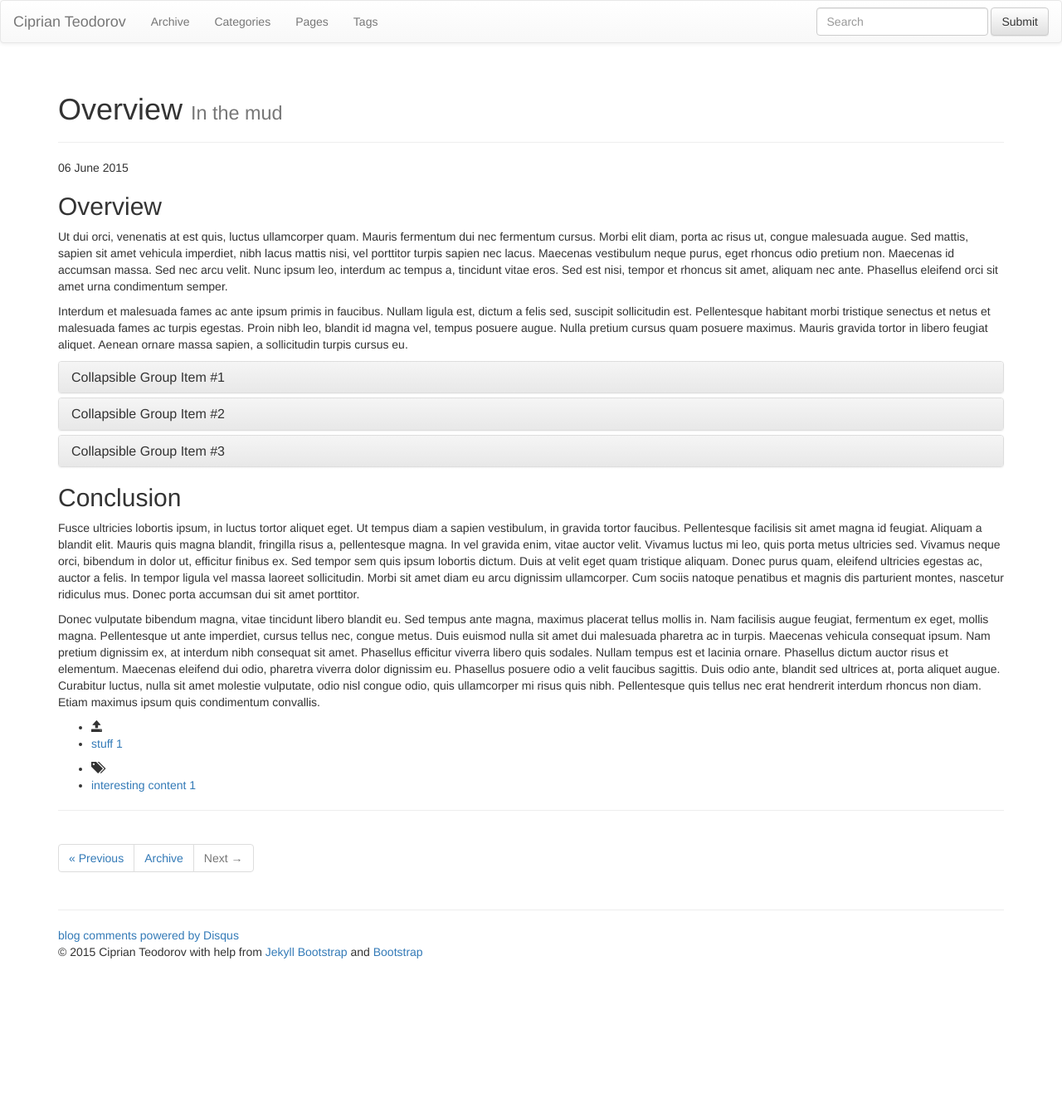
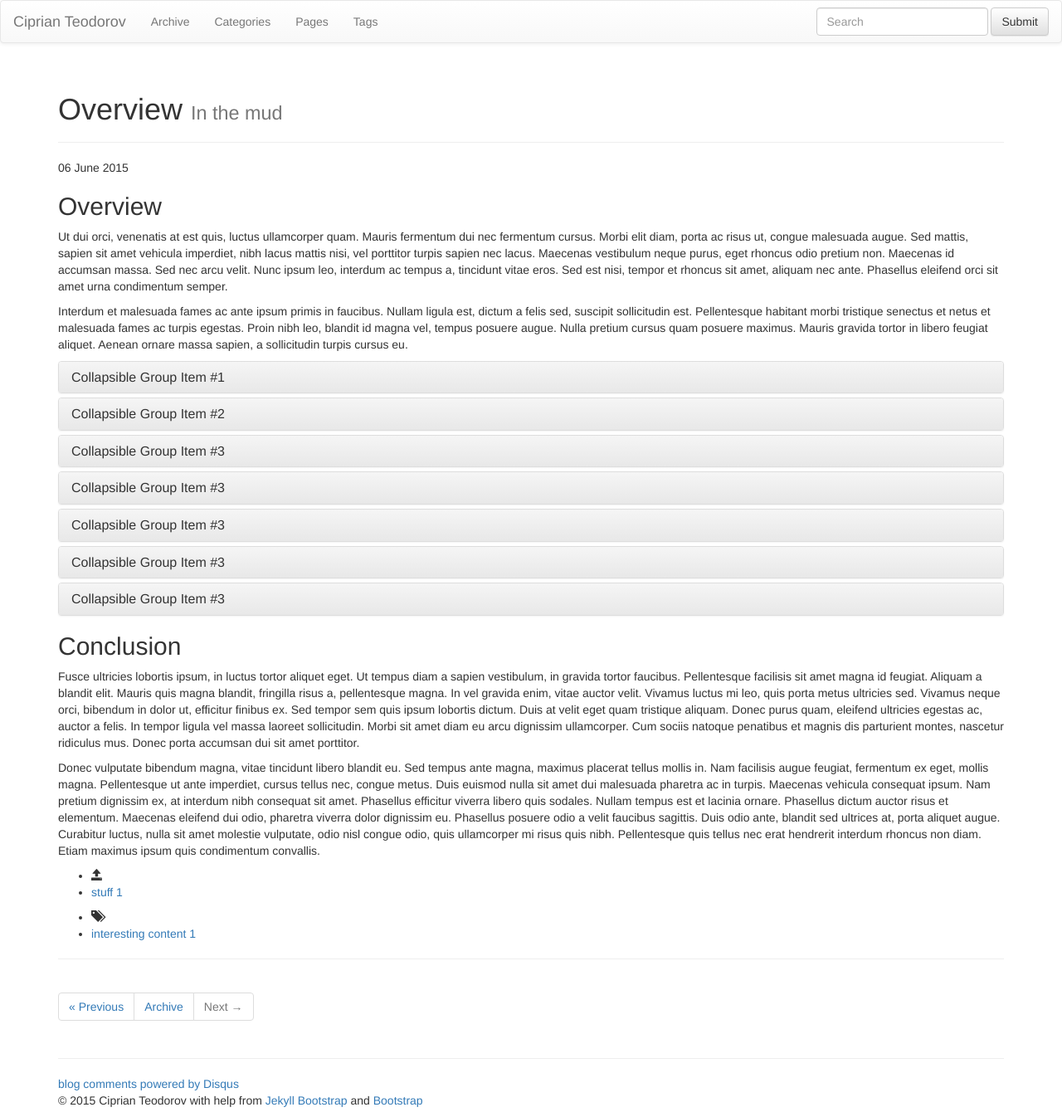
Before and after one commit to teodorov/teodorov.github.io, a Jekyll site: the page built from _posts/2015-06-06-overview.md, in a window 1280 px wide. Shown: the whole page at 83% size. Built offline with Jekyll 4.4.1, drawn with Linux system fonts in a browser that asks for light colours; nearby versions of some CDN libraries; library files that are not in the unit come from our copies; comment, search, counter and statistics services are not loaded; before the commit the page ends 1167 px from its top, so only the background shows below that.

Commit message:
many collapse

```diff
--- a/_posts/2015-06-06-overview.md
+++ b/_posts/2015-06-06-overview.md
@@ -56,6 +56,62 @@
       </div>
     </div>
   </div>
+    <div class="panel panel-default">
+    <div class="panel-heading" role="tab" id="headingThree">
+      <h4 class="panel-title">
+        <a class="collapsed" data-toggle="collapse" data-parent="#accordion" href="#collapseThree" aria-expanded="false" aria-controls="collapseThree">
+          Collapsible Group Item #3
+        </a>
+      </h4>
+    </div>
+    <div id="collapseThree" class="panel-collapse collapse" role="tabpanel" aria-labelledby="headingThree">
+      <div class="panel-body">
+        Anim pariatur cliche reprehenderit, enim eiusmod high life accusamus terry richardson ad squid. 3 wolf moon officia aute, non cupidatat skateboard dolor brunch. Food truck quinoa nesciunt laborum eiusmod. Brunch 3 wolf moon tempor, sunt aliqua put a bird on it squid single-origin coffee nulla assumenda shoreditch et. Nihil anim keffiyeh helvetica, craft beer labore wes anderson cred nesciunt sapiente ea proident. Ad vegan excepteur butcher vice lomo. Leggings occaecat craft beer farm-to-table, raw denim aesthetic synth nesciunt you probably haven't heard of them accusamus labore sustainable VHS.
+      </div>
+    </div>
+  </div>
+    <div class="panel panel-default">
+    <div class="panel-heading" role="tab" id="headingThree">
+      <h4 class="panel-title">
+        <a class="collapsed" data-toggle="collapse" data-parent="#accordion" href="#collapseThree" aria-expanded="false" aria-controls="collapseThree">
+          Collapsible Group Item #3
+        </a>
+      </h4>
+    </div>
+    <div id="collapseThree" class="panel-collapse collapse" role="tabpanel" aria-labelledby="headingThree">
+      <div class="panel-body">
+        Anim pariatur cliche reprehenderit, enim eiusmod high life accusamus terry richardson ad squid. 3 wolf moon officia aute, non cupidatat skateboard dolor brunch. Food truck quinoa nesciunt laborum eiusmod. Brunch 3 wolf moon tempor, sunt aliqua put a bird on it squid single-origin coffee nulla assumenda shoreditch et. Nihil anim keffiyeh helvetica, craft beer labore wes anderson cred nesciunt sapiente ea proident. Ad vegan excepteur butcher vice lomo. Leggings occaecat craft beer farm-to-table, raw denim aesthetic synth nesciunt you probably haven't heard of them accusamus labore sustainable VHS.
+      </div>
+    </div>
+  </div>
+    <div class="panel panel-default">
+    <div class="panel-heading" role="tab" id="headingThree">
+      <h4 class="panel-title">
+        <a class="collapsed" data-toggle="collapse" data-parent="#accordion" href="#collapseThree" aria-expanded="false" aria-controls="collapseThree">
+          Collapsible Group Item #3
+        </a>
+      </h4>
+    </div>
+    <div id="collapseThree" class="panel-collapse collapse" role="tabpanel" aria-labelledby="headingThree">
+      <div class="panel-body">
+        Anim pariatur cliche reprehenderit, enim eiusmod high life accusamus terry richardson ad squid. 3 wolf moon officia aute, non cupidatat skateboard dolor brunch. Food truck quinoa nesciunt laborum eiusmod. Brunch 3 wolf moon tempor, sunt aliqua put a bird on it squid single-origin coffee nulla assumenda shoreditch et. Nihil anim keffiyeh helvetica, craft beer labore wes anderson cred nesciunt sapiente ea proident. Ad vegan excepteur butcher vice lomo. Leggings occaecat craft beer farm-to-table, raw denim aesthetic synth nesciunt you probably haven't heard of them accusamus labore sustainable VHS.
+      </div>
+    </div>
+  </div>
+    <div class="panel panel-default">
+    <div class="panel-heading" role="tab" id="headingThree">
+      <h4 class="panel-title">
+        <a class="collapsed" data-toggle="collapse" data-parent="#accordion" href="#collapseThree" aria-expanded="false" aria-controls="collapseThree">
+          Collapsible Group Item #3
+        </a>
+      </h4>
+    </div>
+    <div id="collapseThree" class="panel-collapse collapse" role="tabpanel" aria-labelledby="headingThree">
+      <div class="panel-body">
+        Anim pariatur cliche reprehenderit, enim eiusmod high life accusamus terry richardson ad squid. 3 wolf moon officia aute, non cupidatat skateboard dolor brunch. Food truck quinoa nesciunt laborum eiusmod. Brunch 3 wolf moon tempor, sunt aliqua put a bird on it squid single-origin coffee nulla assumenda shoreditch et. Nihil anim keffiyeh helvetica, craft beer labore wes anderson cred nesciunt sapiente ea proident. Ad vegan excepteur butcher vice lomo. Leggings occaecat craft beer farm-to-table, raw denim aesthetic synth nesciunt you probably haven't heard of them accusamus labore sustainable VHS.
+      </div>
+    </div>
+  </div>
 </div>
 
 
```
